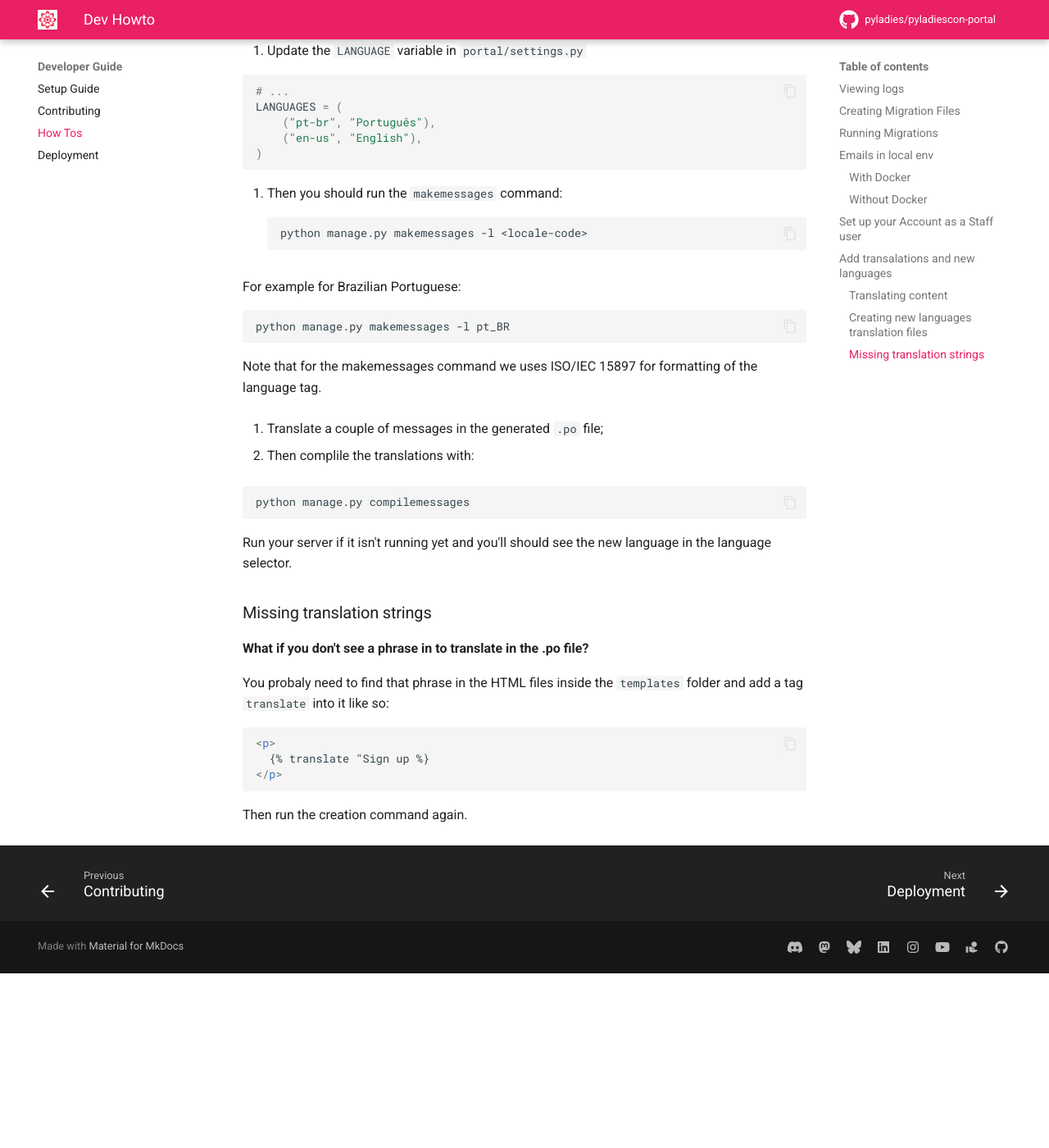
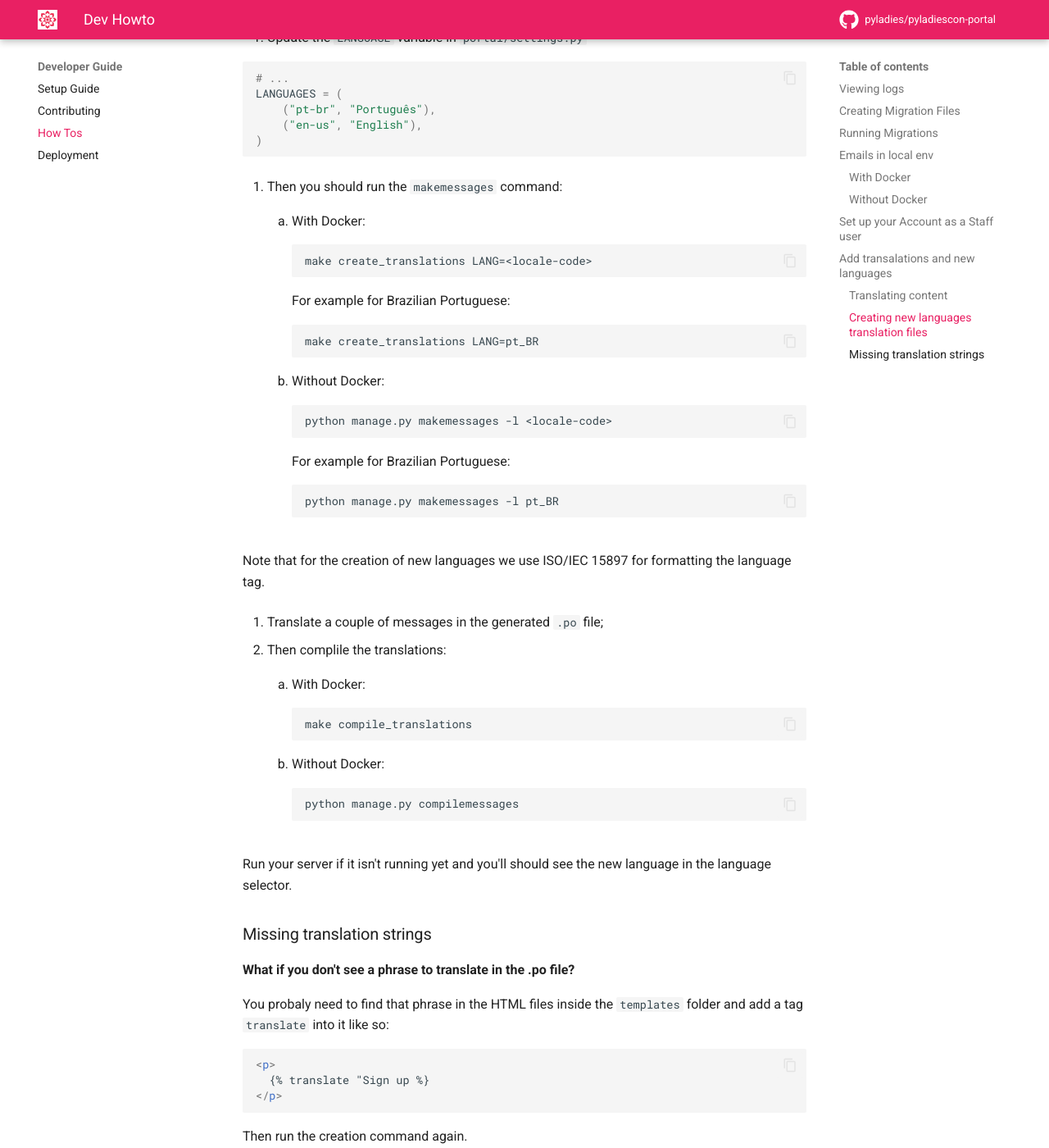
Before and after one commit to pyladies/pyladiescon-portal, an MkDocs documentation site: the page built from docs/developer/howto.md, in a window 1280 px wide and 1400 px high, scrolled down 3111 px. Shown: the whole window at 82% size. Built offline with MkDocs 1.6.1 and Material for MkDocs 9.7.7, drawn with Linux system fonts in a browser that asks for light colours; comment, search, counter and statistics services are not loaded; before the commit the page ends 4298 px from its top, so only the background shows below that; some of the changed text lies outside the part shown.

Commit message:
Adds translation support in docker (#163)
* Adds gettext to docker image

This allows the use of translation commands in Django

* Updates makefile to add translations commands Fixes #160

* Adjust translation documentation to support docker commands

---------

Co-authored-by: Mariatta <Mariatta@users.noreply.github.com>

````diff
--- a/docs/developer/howto.md
+++ b/docs/developer/howto.md
@@ -94,9 +94,7 @@ Then exit the console and re-run the server.
 
 ## Add transalations and new languages
 
-To create translations/localization we use the Django itself.
-
-Note: for now you can only run localization [without Docker](https://pyladiescon-portal-docs.netlify.app/developer/setup/#without-docker).
+To create translations/localization we use the Django itself. You can create translations both with Docker and without Docker.
 
 ### Translating content
 
@@ -149,32 +147,50 @@ LANGUAGES = (
 ```
 
 2. Then you should run the `makemessages` command:
-```
-python manage.py makemessages -l <locale-code>
-```
+    1. With Docker:
+        ```
+        make create_translations LANG=<locale-code>
+        ```
 
-For example for Brazilian Portuguese:
+        For example for Brazilian Portuguese:
 
-```
-python manage.py makemessages -l pt_BR
-```
+        ```
+        make create_translations LANG=pt_BR
+        ```
 
-Note that for the makemessages command we uses ISO/IEC 15897 for formatting of the language tag.
+    2. Without Docker:
+        ```
+        python manage.py makemessages -l <locale-code>
+        ```
+
+        For example for Brazilian Portuguese:
+
+        ```
+        python manage.py makemessages -l pt_BR
+        ```
+
+Note that for the creation of new languages we use ISO/IEC 15897 for formatting the language tag.
 
 3. Translate a couple of messages in the generated `.po` file;
 
-4. Then complile the translations with:
+4. Then complile the translations:
+    1. With Docker:
+    ```
+    make compile_translations
+    ```
 
-```
-python manage.py compilemessages
-```
+    2. Without Docker:
+    ```
+    python manage.py compilemessages
+    ```
+
 
 Run your server if it isn't running yet and you'll should see the new language in the language selector.
 
 
 ### Missing translation strings
 
-**What if you don't see a phrase in to translate in the .po file?**
+**What if you don't see a phrase to translate in the .po file?**
 
 You probaly need to find that phrase in the HTML files inside the `templates` folder and add a tag `translate` into it like so:
 
````
Also changed, not shown: other parts of docs/developer/howto.md (+1 -1 lines), 2 other files.
